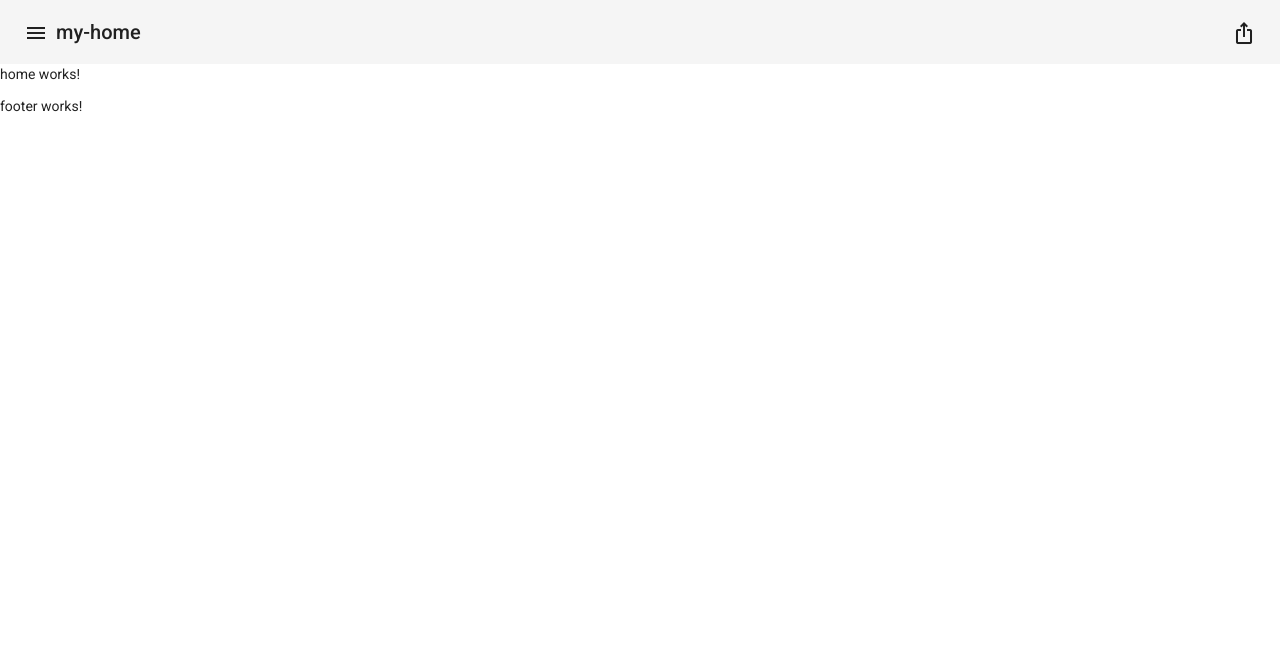
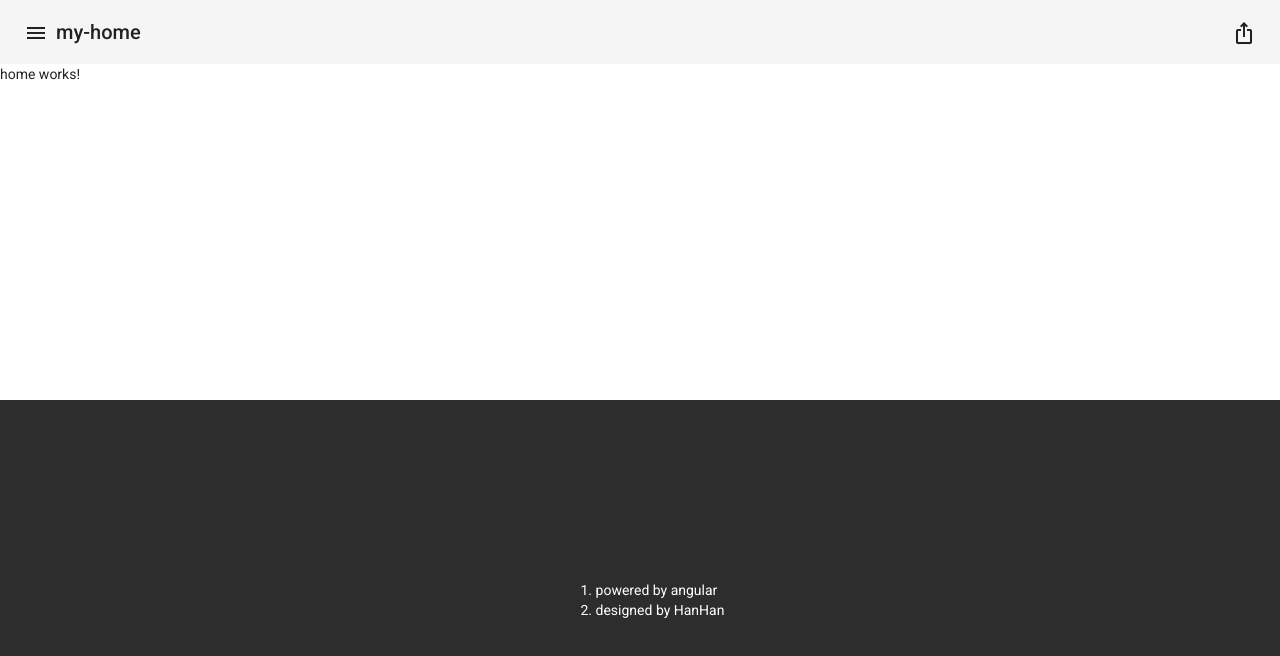
Before and after one commit to hanhan9449/the-home, an Angular app in the folder fe/: page /home in a window 1280 px wide. Shown: the top 656 px of the page. Built offline with nearby package versions, Linux system fonts and the light colour scheme.

Commit message:
feat: 调整整体样式

```diff
--- a/fe/src/app/app.component.html
+++ b/fe/src/app/app.component.html
@@ -1,7 +1,10 @@
 <mat-drawer-container [style.display]="'contents'" [hasBackdrop]="true">
-  <mat-drawer-content>
+  <mat-drawer-content class="main">
     <app-header (triggerSidebar)="drawer.toggle()"></app-header>
+    <div class="router-wrapper">
+
     <router-outlet></router-outlet>
+    </div>
     <app-footer></app-footer>
   </mat-drawer-content>
   <mat-drawer #drawer [mode]="'push'">
--- a/fe/src/app/app.component.scss
+++ b/fe/src/app/app.component.scss
@@ -28,3 +28,12 @@
   text-align: center;
   margin-top: 16px;
 }
+
+.main {
+  display: flex;
+  flex-direction: column;
+
+}
+.router-wrapper {
+  flex-grow: 1;
+}
--- a/fe/src/app/footer/footer.component.html
+++ b/fe/src/app/footer/footer.component.html
@@ -1 +1,7 @@
-<p>footer works!</p>
+<footer class="footer">
+  <ol class="list">
+    <li>powered by angular</li>
+    <li>designed by HanHan</li>
+  </ol>
+
+</footer>
--- a/fe/src/app/footer/footer.component.scss
+++ b/fe/src/app/footer/footer.component.scss
@@ -0,0 +1,10 @@
+.footer {
+  height: 50vh;
+  background-color: #2d2d2d;
+  color: white;
+
+  display: flex;
+}
+.list {
+  margin: auto
+}
```
